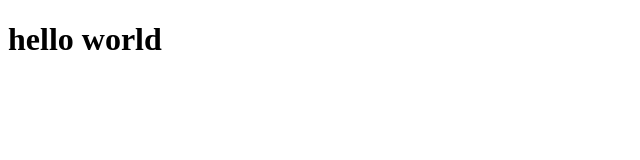
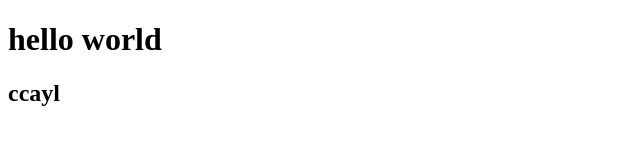
Before and after one commit to yl1316544767/CC, a plain HTML site: page index.html in a window 1280 px wide. Shown: the full height of the page, 0-640 px from the left. Drawn offline with Linux system fonts and the light colour scheme.

Commit message:
这是第二次提交，修改了index.html文文件

```diff
--- a/index.html
+++ b/index.html
@@ -8,5 +8,6 @@
     </head>
     <body>
         <h1>hello world</h1>
+        <h2>ccayl</h2>
     </body>
 </html>
```
